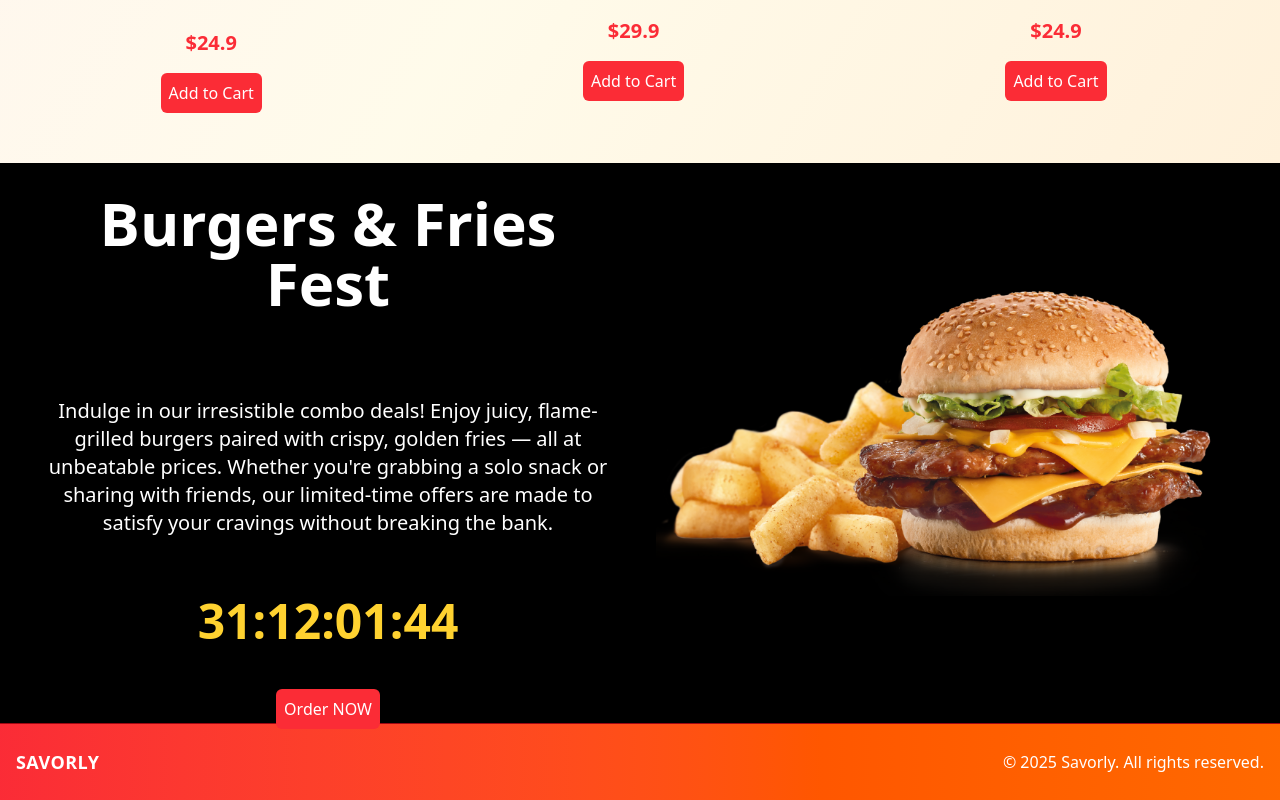
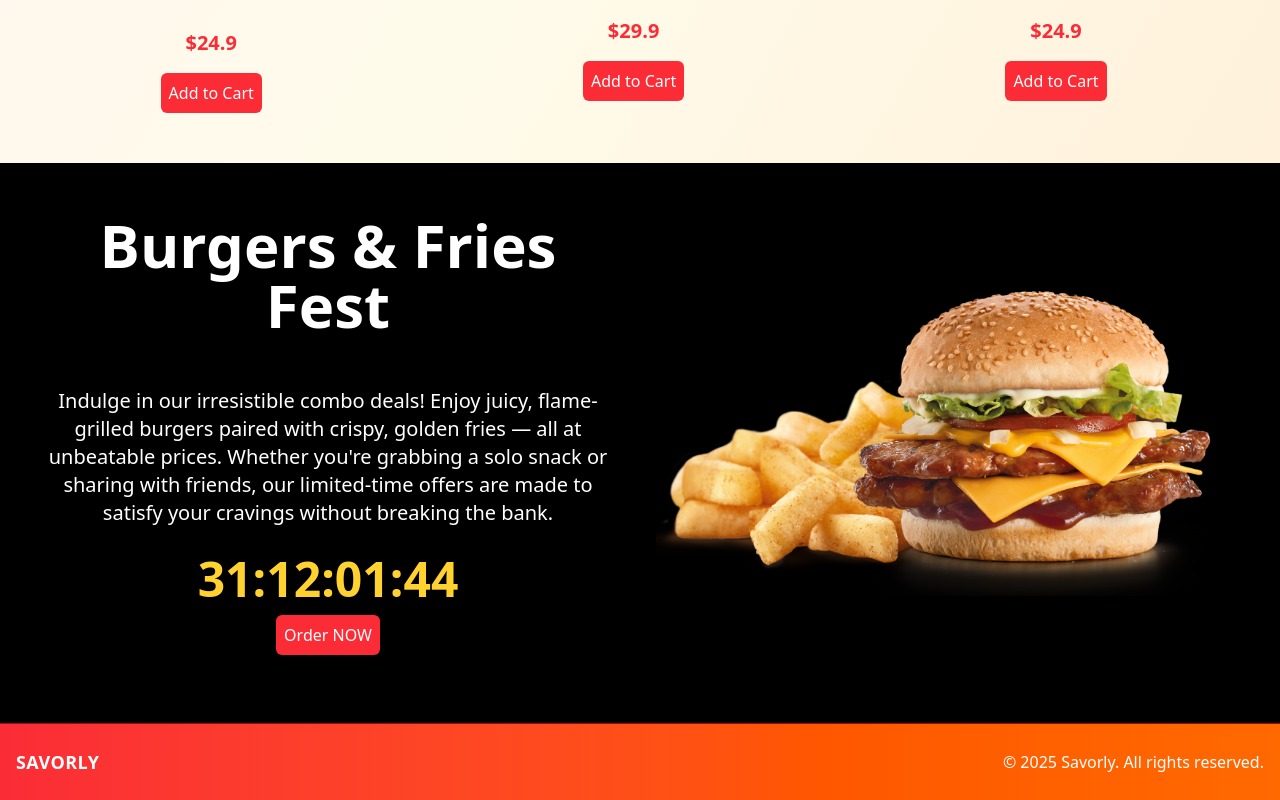
Before and after one commit to adithyasd10/restuarant-next, a Next.js app: page / in a window 1280 px wide. Shown: the part 1346-2146 px from the top of the page. Built offline with nearby package versions, Linux system fonts and the light colour scheme.

Commit message:
Fix JSX apostrophe issue in Offer component

```diff
--- a/src/components/Offer.tsx
+++ b/src/components/Offer.tsx
@@ -6,15 +6,17 @@ const Offer = () => {
   return (
     <div className='h-screen bg-black flex flex-col md:flex-row md:justify-between md:bg-[url("/offerBg.png")] md:h-[70vh]'>
       {/*Text container*/}
-      <div className='w-screen text-center gap-8 flex-1 justify-center items-center  flex-col md:flex:row text-white p-4 md:flex md:justify-center'>
+      <div className='w-screen text-center gap-8 flex-1 justify-center items-center flex-col md:flex-row text-white p-4 md:justify-center'>
         <h1 className='text-5xl font-bold xl:text-6xl p-9'>Burgers & Fries Fest</h1>
-        <p className='text-xl p-4'>Indulge in our irresistible combo deals! Enjoy juicy, flame-grilled burgers paired with crispy, golden fries — all at unbeatable prices. Whether you're grabbing a solo snack or sharing with friends, our limited-time offers are made to satisfy your cravings without breaking the bank.</p>
-        <CountDown/>
+        <p className='text-xl p-4'>
+          Indulge in our irresistible combo deals! Enjoy juicy, flame-grilled burgers paired with crispy, golden fries — all at unbeatable prices. Whether you&apos;re grabbing a solo snack or sharing with friends, our limited-time offers are made to satisfy your cravings without breaking the bank.
+        </p>
+        <CountDown />
         <button className='bg-red-500 rounded-md px-2 py-2'>Order NOW</button>
       </div>
-      {/*Text container*/}
-      <div className="flex-1 w-ful relative md:h-full">
-        <Image src="/offerProduct.png" alt="" fill className="object-contain "/>
+      {/*Image container*/}
+      <div className="flex-1 w-full relative md:h-full">
+        <Image src="/offerProduct.png" alt="" fill className="object-contain" />
       </div>
     </div>
   )
```
